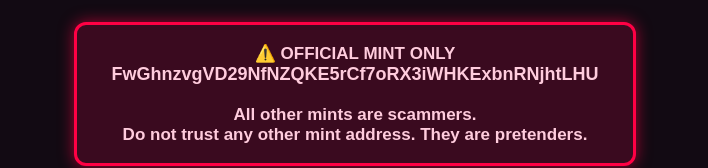
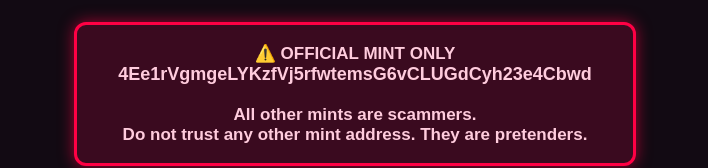
Before and after one commit to jefferyofsky/sluttybuckx, a plain HTML site: page index.html in a window 1280 px wide. Shown: the part 336-504 px from the top of the page, without its empty margins (285-993 px from the left). Drawn offline with Linux system fonts and the light colour scheme.

Commit message:
Update mint warning address in index.html
Changed Mint Address

```diff
--- a/index.html
+++ b/index.html
@@ -98,7 +98,7 @@
         <!-- OFFICIAL MINT WARNING -->
         <div class="warning-box">
             ⚠️ <strong>OFFICIAL MINT ONLY</strong><br>
-            <span style="font-size: 18px;">FwGhnzvgVD29NfNZQKE5rCf7oRX3iWHKExbnRNjhtLHU</span><br><br>
+            <span style="font-size: 18px;">4Ee1rVgmgeLYKzfVj5rfwtemsG6vCLUGdCyh23e4Cbwd</span><br><br>
             All other mints are scammers.<br>
             Do not trust any other mint address. They are pretenders.
         </div>
```
